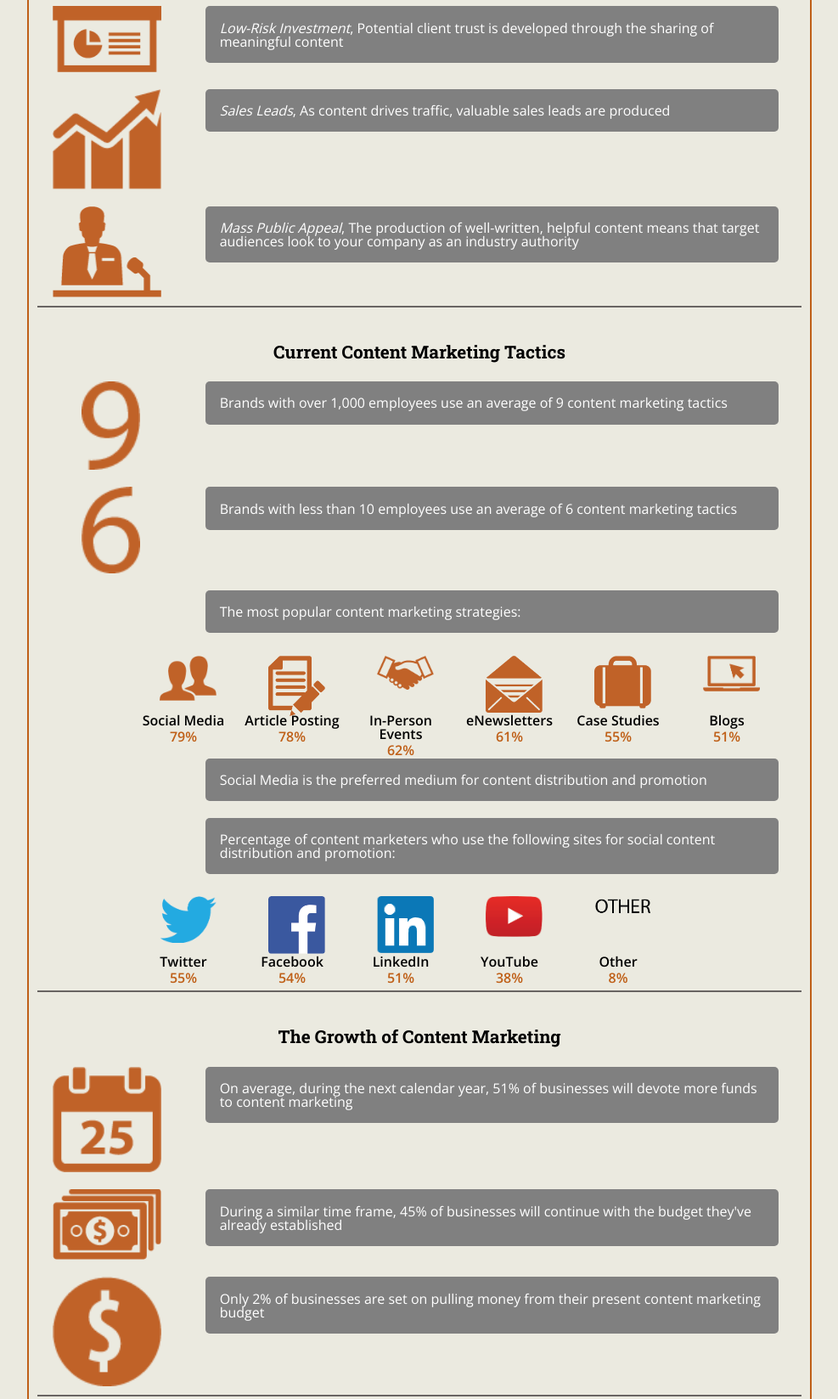
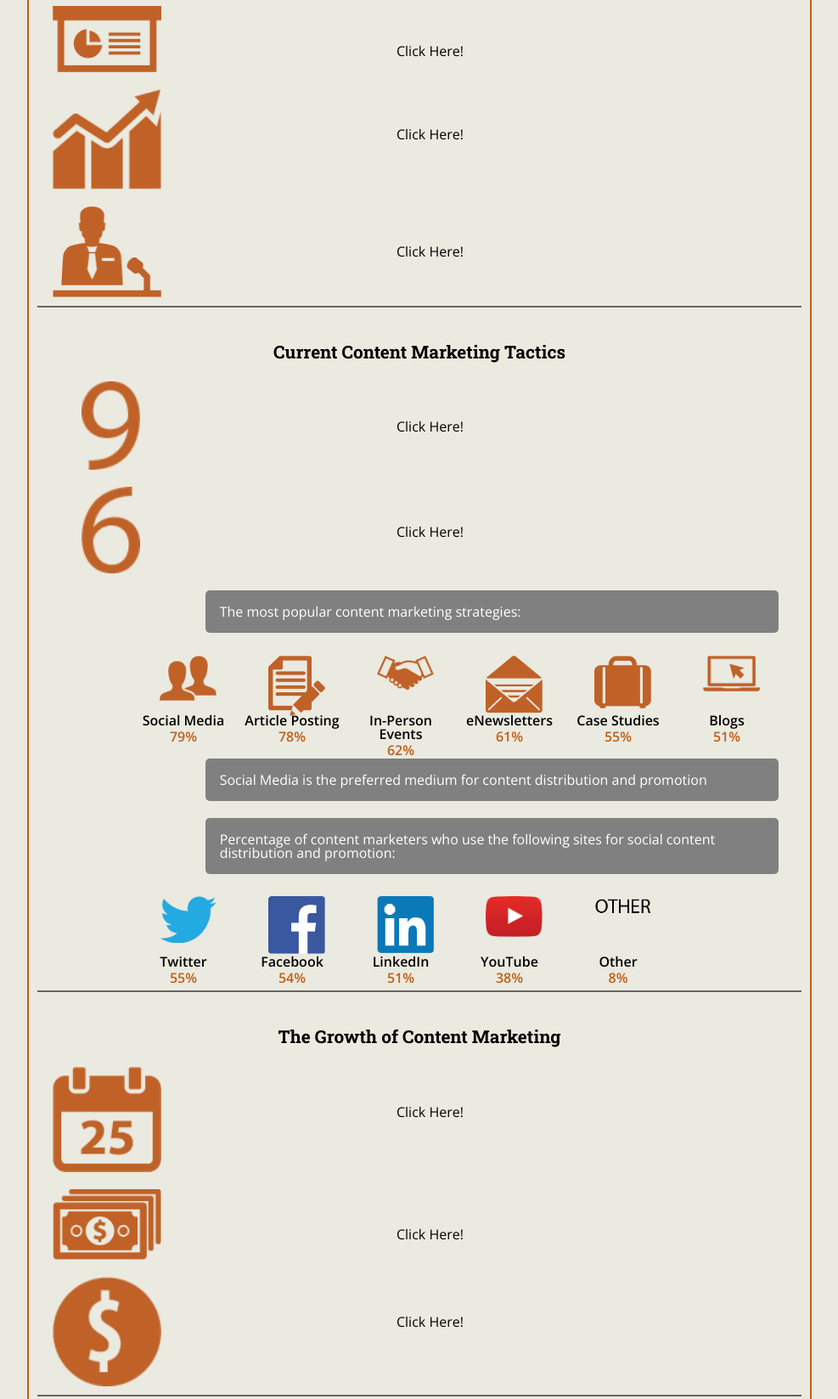
Before and after one commit to Tropht/ModernCompanies, a plain HTML site: page index.html in a window 1280 px wide. Shown: the part 319-1966 px from the top of the page at 85% size, without its empty margins (146-1133 px from the left). Drawn offline with nearby package versions, Linux system fonts and the light colour scheme.

Commit message:
Touched up styling as well as a clicking functionality

```diff
--- a/index.html
+++ b/index.html
@@ -30,25 +30,34 @@
           </h2>
           <article class="basic">
             <img src="img/chartGraphic.png" alt="Chart Graphic" />
-            <p>
+            <p class="fromRight">
               <i>Low-Risk Investment</i>, Potential client trust is developed through the
               sharing of meaningful content
             </p>
+            <h3>
+              Click Here!
+            </h3>
           </article>
           <article class="basic">
             <img src="img/chartGraphic2.png" alt="Chart Graphic" />
-            <p>
+            <p class="fromRight">
               <i>Sales Leads</i>, As content drives traffic, valuable sales leads are
               produced
             </p>
+            <h3>
+              Click Here!
+            </h3>
           </article>
           <article class="basic">
             <img src="img/speakerGraphic.png" alt="Speaker Graphic" />
-            <p>
+            <p class="fromRight">
               <i>Mass Public Appeal</i>, The production of well-written, helpful content
               means that target audiences look to your company as an industry
               authority
             </p>
+            <h3>
+              Click Here!
+            </h3>
           </article>
         </section>
         <section>
@@ -57,17 +66,23 @@
           </h2>
           <article class="basic">
             <img class="numberPics" src="img/9Graphic.png" alt="9" />
-            <p>
+            <p class="fromRight">
               Brands with over 1,000 employees use an average of 9 content marketing
               tactics
             </p>
+            <h3>
+              Click Here!
+            </h3>
           </article>
           <article class="basic">
             <img class="numberPics" src="img/6Graphic.png" alt="6" />
-            <p>
+            <p class="fromRight">
               Brands with less than 10 employees use an average of 6 content marketing
               tactics
             </p>
+            <h3>
+              Click Here!
+            </h3>
           </article>
           <article class="basic">
             <p>
@@ -218,24 +233,33 @@
           </h2>
           <article class="basic">
             <img src="img/calendarGraphic.png" alt="Calendar" />
-            <p>
+            <p class="fromRight">
               On average, during the next calendar year, 51% of businesses will
               devote more funds to content marketing
             </p>
+            <h3>
+              Click Here!
+            </h3>
           </article>
           <article class="basic">
             <img src="img/moneyGraphic.png" alt="Money" />
-            <p>
+            <p class="fromRight">
               During a similar time frame, 45% of businesses will continue with
               the budget they've already established
             </p>
+            <h3>
+              Click Here!
+            </h3>
           </article>
           <article class="basic">
             <img src="img/dollarSignGraphic.png" alt="Dollar Sign" />
-            <p>
+            <p class="fromRight">
               Only 2% of businesses are set on pulling money from their present
               content marketing budget
             </p>
+            <h3>
+              Click Here!
+            </h3>
           </article>
         </section>
       </main>
@@ -248,5 +272,6 @@
       </footer>
     </div>
     <script src="https://code.jquery.com/jquery-2.1.4.min.js"></script>
+    <script src="scripts/script.js"></script>
   </body>
 </html>
--- a/phone.css
+++ b/phone.css
@@ -31,6 +31,9 @@ header img{
   display: none;
 }
 /* Main Content */
+main{
+  overflow-x: hidden;
+}
 article{
   margin: 10px auto;
   float: left;
@@ -71,10 +74,14 @@ section h2{
   float: left;
   margin-right: .1em;
 }
+.basic h3{
+  margin: 5% 0 0 45%;
+  position: absolute;
+}
   /* Icon Holder Styling */
 .icons{
   width: 85%;
-  margin-left: 20%;
+  margin-left: 15%;
 }
 .iconHolder{
   width: 6em;
--- a/scripts/script.js
+++ b/scripts/script.js
@@ -0,0 +1,6 @@
+var clicker = $('.basic');
+
+$(clicker).click(function(){
+  $(this).children('p').removeClass("fromRight");
+  $(this).children('h3').css('display','none');
+});
```
